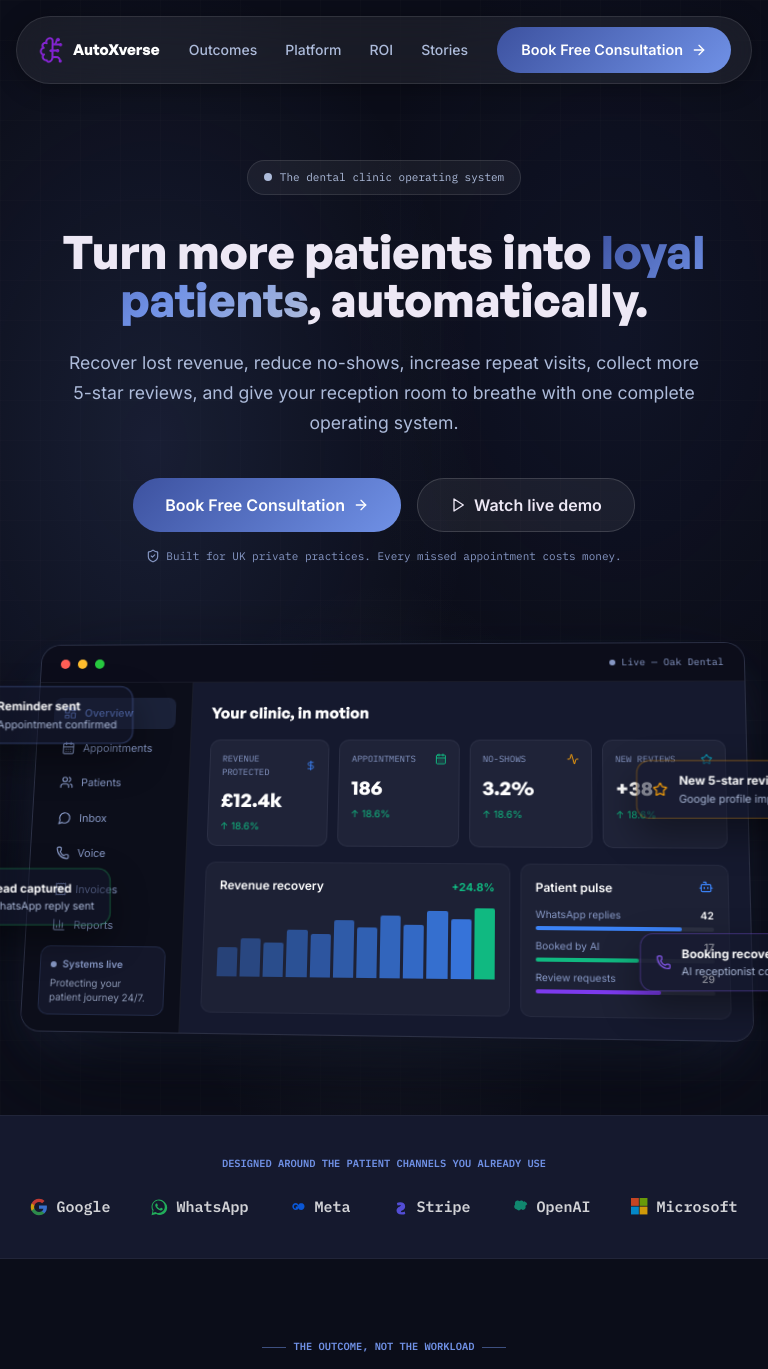
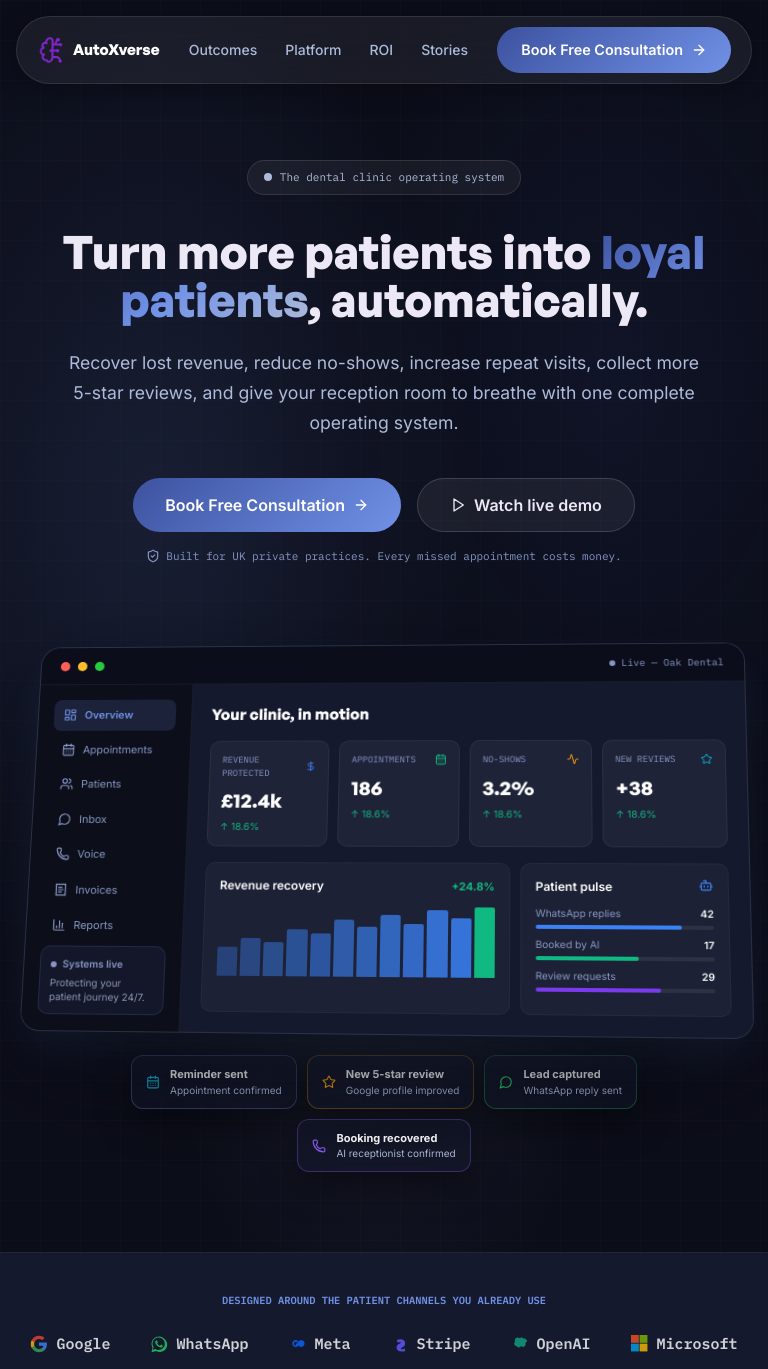
Before and after one commit to AaAlihamza77/landingpage1, a Next.js app: page / in a window 768 px wide. Shown: the top 1369 px of the page. Built offline with nearby package versions, Linux system fonts and the light colour scheme.

Commit message:
fix: adjust hero floating badge breakpoints and offsets to prevent clipping and dashboard overlap

```diff
--- a/app/globals.css
+++ b/app/globals.css
@@ -518,11 +518,25 @@ body {
    COMPREHENSIVE MOBILE RESPONSIVE SYSTEM
    ============================================================ */
 
-/* Navigation helpers */
-@media (min-width: 768px) {
+/* Navigation and Badge helpers */
+@media (min-width: 1150px) {
   .hero-floating-badges-desktop { display: block !important; }
   .hero-floating-badges-mobile { display: none !important; }
 }
+@media (max-width: 1149px) {
+  .hero-floating-badges-desktop { display: none !important; }
+  .hero-floating-badges-mobile {
+    display: flex !important;
+    flex-wrap: wrap;
+    justify-content: center;
+    gap: 10px;
+    margin-top: 20px;
+    position: relative;
+    z-index: 10;
+    padding: 0 16px;
+  }
+}
+
 
 /* Fix: Navbar overlap — ensure hero section top never hides under fixed navbar */
 @media (max-width: 767px) {
@@ -711,8 +725,6 @@ body {
   .desktop-nav-links { display: flex !important; }
   .desktop-nav-cta { display: block !important; }
   .hamburger-btn { display: none !important; }
-  .hero-floating-badges-desktop { display: block !important; }
-  .hero-floating-badges-mobile { display: none !important; }
 }
 
 /* ============================================================
@@ -726,8 +738,6 @@ body {
   .desktop-nav-links { display: flex !important; }
   .desktop-nav-cta { display: block !important; }
   .hamburger-btn { display: none !important; }
-  .hero-floating-badges-desktop { display: block !important; }
-  .hero-floating-badges-mobile { display: none !important; }
   .platform-features-grid {
     grid-template-columns: repeat(auto-fit, minmax(240px, 1fr)) !important;
   }
@@ -736,7 +746,7 @@ body {
   }
 }
 
-/* Responsive Floating Badges to prevent screen edge clipping on laptops */
+/* Responsive Floating Badges: sit beautifully on sides of the 960px mockup */
 .hero-badge-left-1 {
   position: absolute;
   left: -150px;
@@ -753,30 +763,31 @@ body {
 }
 .hero-badge-left-2 {
   position: absolute;
-  left: -170px;
+  left: -175px;
   top: 230px;
   transform: translate3d(0, 0, 90px);
   transition: left 0.3s ease;
 }
 .hero-badge-right-2 {
   position: absolute;
-  right: -170px;
+  right: -175px;
   top: 290px;
   transform: translate3d(0, 0, 110px);
   transition: right 0.3s ease;
 }
 
-@media (max-width: 1380px) {
+/* Medium Laptop Screens (1150px to 1380px): Sit safely in the side margins without overlapping dashboard text */
+@media (max-width: 1380px) and (min-width: 1150px) {
   .hero-badge-left-1 {
-    left: -40px !important;
+    left: -90px !important;
   }
   .hero-badge-right-1 {
-    right: -40px !important;
+    right: -90px !important;
   }
   .hero-badge-left-2 {
-    left: -50px !important;
+    left: -100px !important;
   }
   .hero-badge-right-2 {
-    right: -50px !important;
+    right: -100px !important;
   }
 }
```
